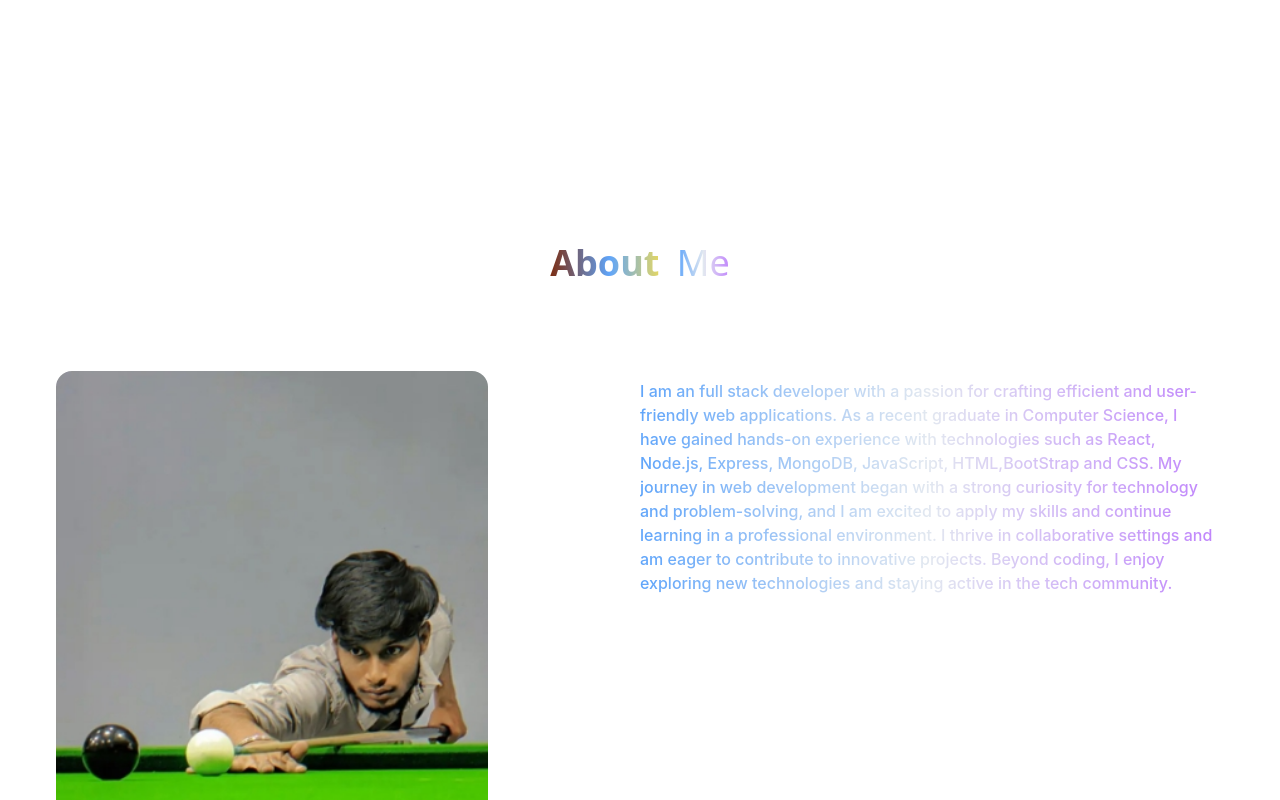
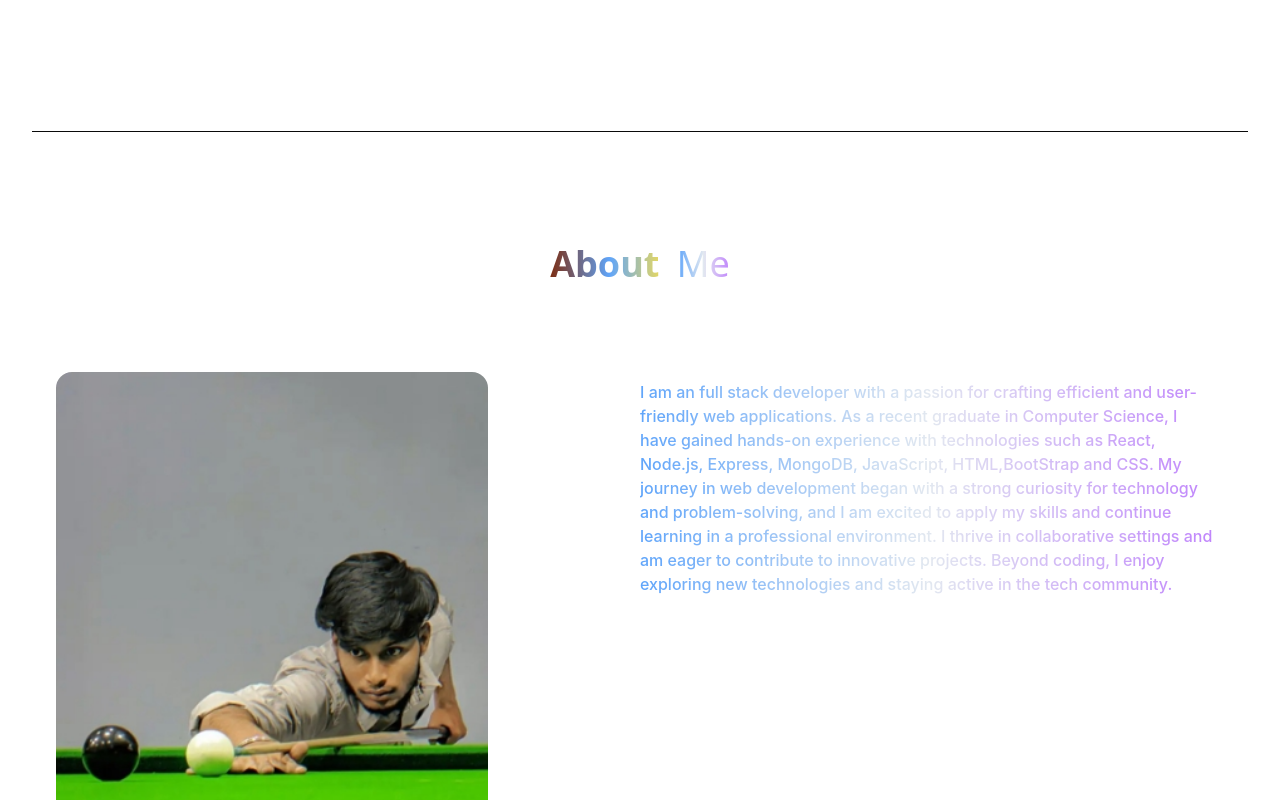
Before and after one commit to praveennigam/impraveen, a React (Vite) app: page / in a window 1280 px wide. Shown: the part 900-1700 px from the top of the page. Built offline with nearby package versions, Linux system fonts and the light colour scheme; a web font is replaced by a local one.

Commit message:
youtube+icon

```diff
--- a/src/components/About.jsx
+++ b/src/components/About.jsx
@@ -5,7 +5,7 @@ import { motion } from "framer-motion";
 
 const About = () => {
   return (
-    <div className="border-b border-neutral-950 pb-10 py-12">
+    <div className="border-b border-t border-neutral-950 pb-10 py-12">
       <h1 className="my-16 text-center text-4xl font-sans">
         <span className="bg-gradient-to-r from-orange-900 via-blue-400 font-semibold to-yellow-300 bg-clip-text mr-2 text-transparent">
           About{" "}
--- a/src/components/Hero.jsx
+++ b/src/components/Hero.jsx
@@ -10,7 +10,7 @@ const gradientAnimation = {
 
 const Hero = () => {
   return (
-    <div className="pb-10 lg:mb-36 mx-6 px-4 sm:px-8 md:px-10 rounded-3xl md:py-10 overflow-hidden  ">
+    <div className="pb-10 lg:mb-36 mx-6 px-4 sm:px-8 md:px-10 rounded-3xl md:py-10 overflow-hidden ">
       <div className="my-16 flex flex-wrap">
         {/* Left Side Content */}
         <div className="w-full lg:w-1/2 flex flex-col items-center lg:items-start">
```
